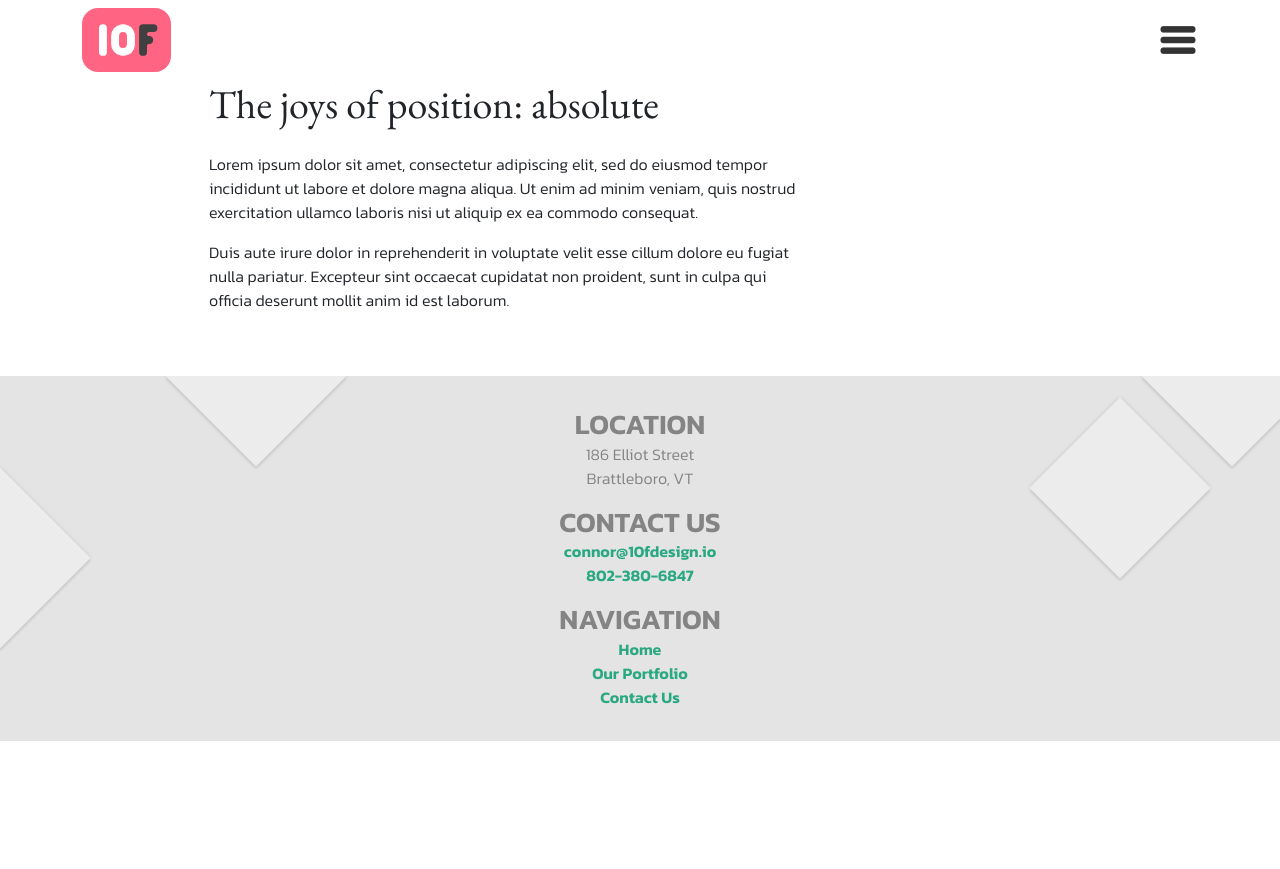
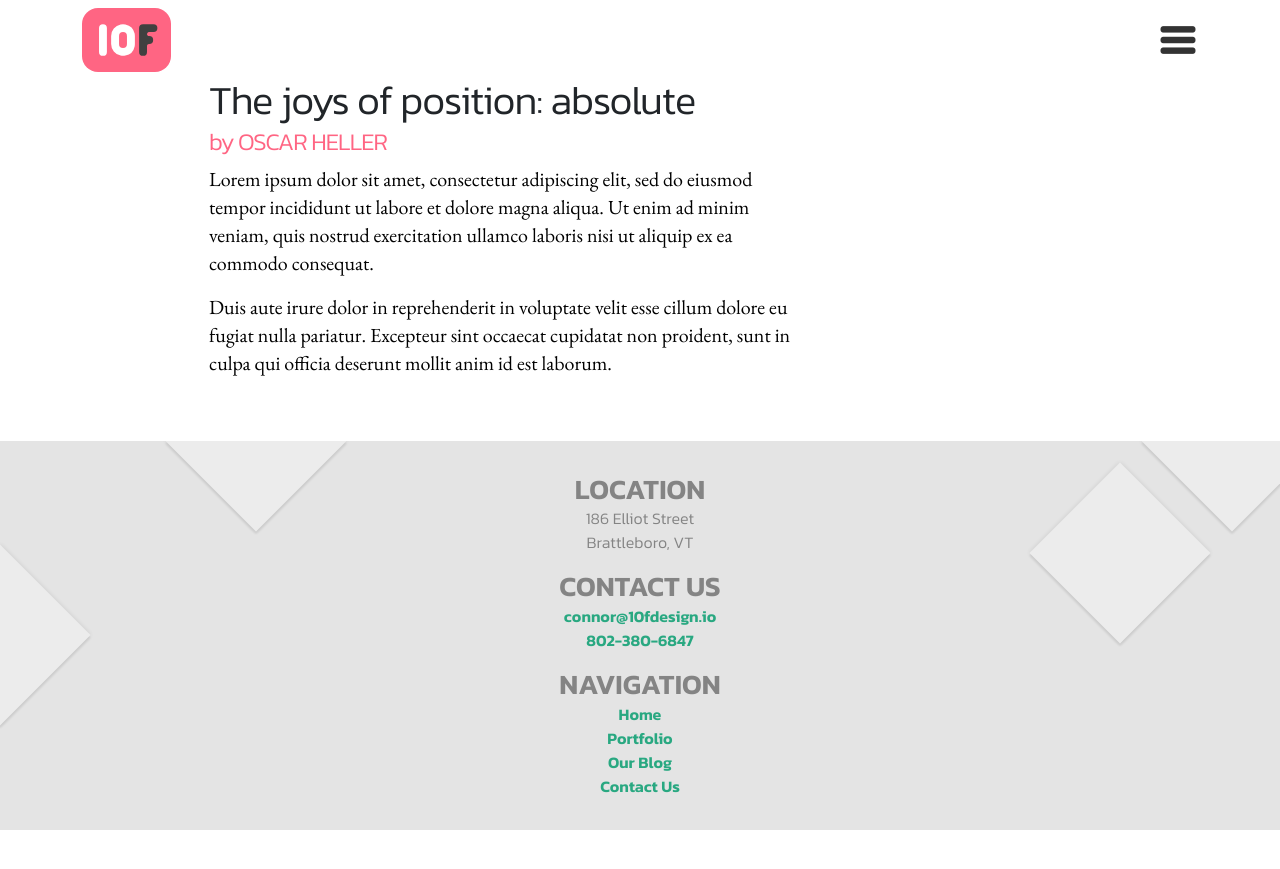
Before and after one commit to 10fdesign/website-dev, a Jekyll site: the page built from _posts/posts/2022-05-12-the-joys-of-position-absolute.md, in a window 1280 px wide. Shown: the top 869 px of the page. Built offline with Jekyll 4.4.1, drawn with Linux system fonts in a browser that asks for light colours.

Commit message:
Lots of blog cleanup.

```diff
--- a/_includes/footer.html
+++ b/_includes/footer.html
@@ -22,7 +22,8 @@
             <div class="d-flex flex-column align-items-center">
     					<h3>Navigation</h3>
               <a href="/">Home</a>
-              <a href="/portfolio">Our Portfolio</a>
+              <a href="/portfolio">Portfolio</a>
+              <a href="/blog">Our Blog</a>
               <a href="/contact-us">Contact Us</a>
             </div>
   				</div>
--- a/_includes/nav.html
+++ b/_includes/nav.html
@@ -24,7 +24,8 @@
 		</div>
 		<div class="menu-items">
 		  <a href="/">Home</a>
-		  <a href="/portfolio">Our Portfolio</a>
+		  <a href="/portfolio">Portfolio</a>
+		  <a href="/blog">Our Blog</a>
 		  <a href="/contact-us">Contact Us</a>
 		</div>
 	</div>
--- a/_layouts/post.html
+++ b/_layouts/post.html
@@ -6,7 +6,8 @@ layout: default
 	<div class="container">
 		<div class="row justify-content-center">
 			<div class="col-sm-10">
-				<h1 class="mb-4">{{ page.title }}</h1>
+				<h1 class="post-title">{{ page.title }}</h1>
+				{% if page.author %}<h4 class="post-author">by {{ page.author | upcase }}</h4>{% endif %}
 				{{ content }}
 			</div>
 		</div>
--- a/css/style.css
+++ b/css/style.css
@@ -533,7 +533,7 @@ section.homepage-section {
   font-size: 1.2em;
 }
 
-h3.post-title {
+h1.post-title {
   font-family: 'Kanit';
   font-size: 2.5em;
   letter-spacing: -1px;
@@ -542,16 +542,10 @@ h3.post-title {
 
 h4.post-author {
   font-family: 'Kanit';
-  text-transform: uppercase;
   color: var(--red);
   font-weight: normal;
   font-size: 1.5em;
   letter-spacing: -1px;
-}
-
-h4.post-author:before {
-  content: 'by';
-  text-transform: none;
 }
 
 .post-content {
@@ -865,3 +859,34 @@ a.logo {
 .content-404 > *:last-child {
     margin-bottom: 0;
 }
+
+p {
+    font-family: 'EB Garamond', serif;
+    line-height: 1.4;
+    color: black;
+    font-weight: 400;
+    font-size: 1.25rem;
+}
+
+.testimonial-content p {
+    line-height: inherit;
+    color: inherit;
+    font-weight: inherit;
+    font-size: inherit;
+}
+
+.blog-header {
+    background: var(--green);
+    color: white;
+    padding: 2rem 0;
+    margin: 2rem 0;
+    overflow: hidden;
+}
+
+.blog-header p {
+    color: white;
+}
+
+.blog-header .container .row > *:last-child {
+    margin-bottom: 0;
+}
```
Also changed, not shown: _includes/post-tile.html (added, +21 -0 lines), _layouts/archive-post.html (added, +19 -0 lines), _layouts/home.html (+1 -21 lines), blog.md (added, +8 -0 lines).
